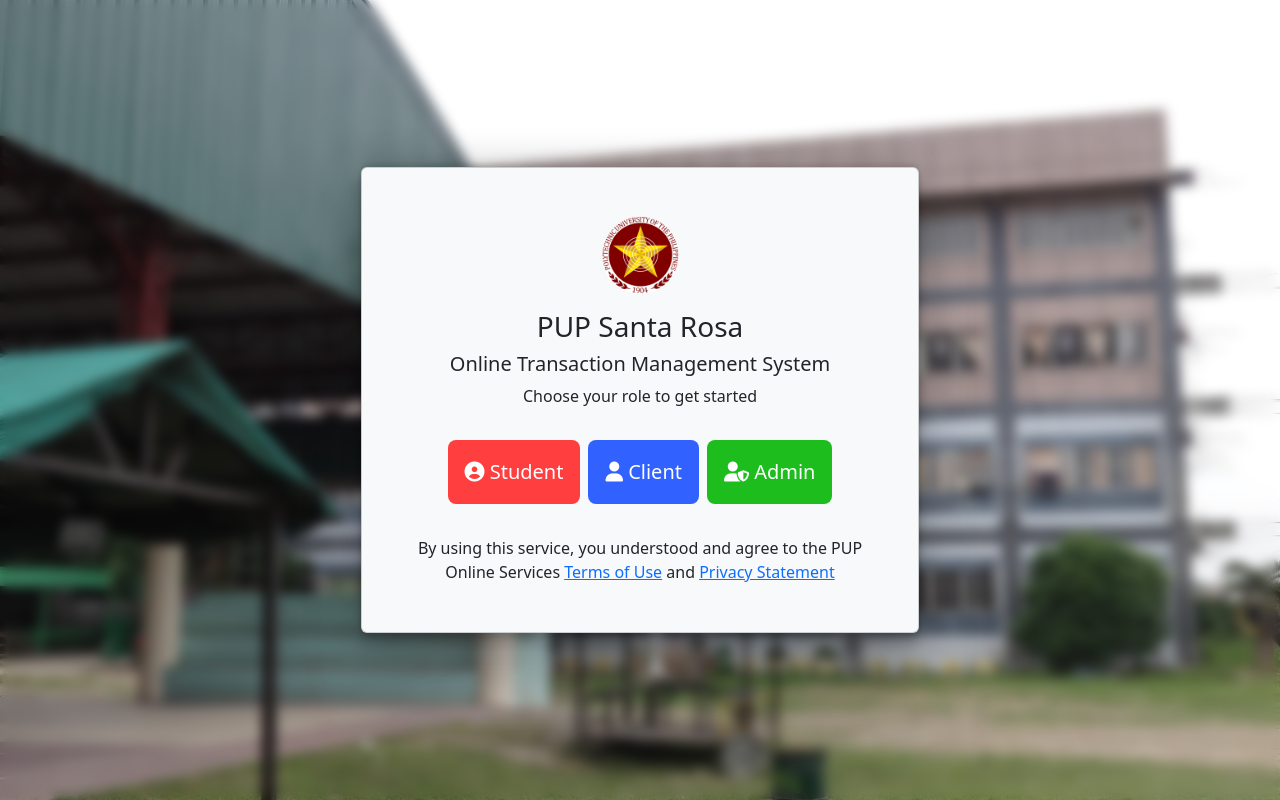
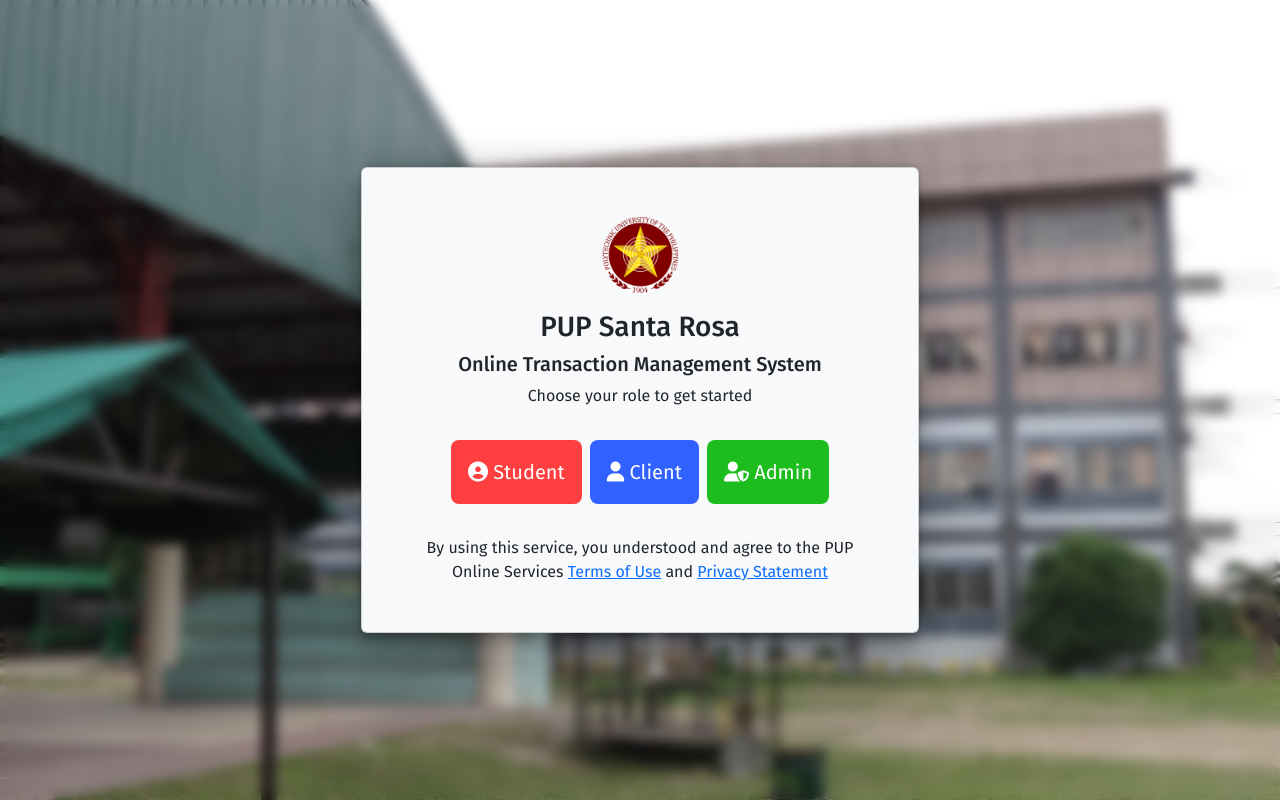
Before and after one commit to phyrozz/PUPSRC-OTMS, a PHP site: page / in a window 1280 px wide. Run offline with PHP 8.4, Linux system fonts and the light colour scheme; some libraries are stand-ins or nearby versions.

Commit message:
replaced font to Fire Sans

```diff
--- a/admin/guidance.php
+++ b/admin/guidance.php
@@ -5,6 +5,9 @@
     <meta http-equiv="X-UA-Compatible" content="IE=edge">
     <meta name="viewport" content="width=device-width, initial-scale=1.0">
     <title>Admin - Guidance Office</title>
+    <link rel="preconnect" href="https://fonts.googleapis.com">
+    <link rel="preconnect" href="https://fonts.gstatic.com" crossorigin>
+    <link href="https://fonts.googleapis.com/css2?family=Fira+Sans:ital,wght@0,100;0,200;0,300;0,400;0,500;0,600;0,700;0,800;0,900;1,100;1,200;1,300;1,400;1,500;1,600;1,700;1,800;1,900&display=swap" rel="stylesheet">
     <link rel="icon" type="image/x-icon" href="/assets/favicon.ico">
     <link rel="stylesheet" href="../node_modules/bootstrap/dist/css/bootstrap.min.css">
     <link rel="stylesheet" href="../style.css">
--- a/index.php
+++ b/index.php
@@ -5,6 +5,9 @@
     <meta http-equiv="X-UA-Compatible" content="IE=edge">
     <meta name="viewport" content="width=device-width, initial-scale=1.0">
     <title>PUPSRC-OTMS - Welcome Page</title>
+    <link rel="preconnect" href="https://fonts.googleapis.com">
+    <link rel="preconnect" href="https://fonts.gstatic.com" crossorigin>
+    <link href="https://fonts.googleapis.com/css2?family=Fira+Sans:ital,wght@0,100;0,200;0,300;0,400;0,500;0,600;0,700;0,800;0,900;1,100;1,200;1,300;1,400;1,500;1,600;1,700;1,800;1,900&display=swap" rel="stylesheet">
     <link rel="icon" type="image/x-icon" href="/assets/favicon.ico">
     <link rel="stylesheet" href="node_modules/bootstrap/dist/css/bootstrap.min.css">
     <link rel="stylesheet" href="style.css">
--- a/student/academic.php
+++ b/student/academic.php
@@ -5,6 +5,9 @@
     <meta http-equiv="X-UA-Compatible" content="IE=edge">
     <meta name="viewport" content="width=device-width, initial-scale=1.0">
     <title>Academic Office - Welcome</title>
+    <link rel="preconnect" href="https://fonts.googleapis.com">
+    <link rel="preconnect" href="https://fonts.gstatic.com" crossorigin>
+    <link href="https://fonts.googleapis.com/css2?family=Fira+Sans:ital,wght@0,100;0,200;0,300;0,400;0,500;0,600;0,700;0,800;0,900;1,100;1,200;1,300;1,400;1,500;1,600;1,700;1,800;1,900&display=swap" rel="stylesheet">
     <link rel="icon" type="image/x-icon" href="/assets/favicon.ico">
     <link rel="stylesheet" href="../node_modules/bootstrap/dist/css/bootstrap.min.css">
     <link rel="stylesheet" href="../style.css">
--- a/student/guidance.php
+++ b/student/guidance.php
@@ -5,6 +5,9 @@
     <meta http-equiv="X-UA-Compatible" content="IE=edge">
     <meta name="viewport" content="width=device-width, initial-scale=1.0">
     <title>Guidance Office - Welcome</title>
+    <link rel="preconnect" href="https://fonts.googleapis.com">
+    <link rel="preconnect" href="https://fonts.gstatic.com" crossorigin>
+    <link href="https://fonts.googleapis.com/css2?family=Fira+Sans:ital,wght@0,100;0,200;0,300;0,400;0,500;0,600;0,700;0,800;0,900;1,100;1,200;1,300;1,400;1,500;1,600;1,700;1,800;1,900&display=swap" rel="stylesheet">
     <link rel="icon" type="image/x-icon" href="/assets/favicon.ico">
     <link rel="stylesheet" href="../node_modules/bootstrap/dist/css/bootstrap.min.css">
     <link rel="stylesheet" href="../style.css">
--- a/student/guidance/clearance.php
+++ b/student/guidance/clearance.php
@@ -5,6 +5,9 @@
     <meta http-equiv="X-UA-Compatible" content="IE=edge">
     <meta name="viewport" content="width=device-width, initial-scale=1.0">
     <title>Guidance Office - Request Clearance</title>
+    <link rel="preconnect" href="https://fonts.googleapis.com">
+    <link rel="preconnect" href="https://fonts.gstatic.com" crossorigin>
+    <link href="https://fonts.googleapis.com/css2?family=Fira+Sans:ital,wght@0,100;0,200;0,300;0,400;0,500;0,600;0,700;0,800;0,900;1,100;1,200;1,300;1,400;1,500;1,600;1,700;1,800;1,900&display=swap" rel="stylesheet">
     <link rel="icon" type="image/x-icon" href="/assets/favicon.ico">
     <link rel="stylesheet" href="/node_modules/bootstrap/dist/css/bootstrap.min.css">
     <link rel="stylesheet" href="/style.css">
--- a/student/guidance/counceling.php
+++ b/student/guidance/counceling.php
@@ -5,6 +5,9 @@
     <meta http-equiv="X-UA-Compatible" content="IE=edge">
     <meta name="viewport" content="width=device-width, initial-scale=1.0">
     <title>Guidance Office - Counseling</title>
+    <link rel="preconnect" href="https://fonts.googleapis.com">
+    <link rel="preconnect" href="https://fonts.gstatic.com" crossorigin>
+    <link href="https://fonts.googleapis.com/css2?family=Fira+Sans:ital,wght@0,100;0,200;0,300;0,400;0,500;0,600;0,700;0,800;0,900;1,100;1,200;1,300;1,400;1,500;1,600;1,700;1,800;1,900&display=swap" rel="stylesheet">
     <link rel="icon" type="image/x-icon" href="/assets/favicon.ico">
     <link rel="stylesheet" href="../../node_modules/bootstrap/dist/css/bootstrap.min.css">
     <link rel="stylesheet" href="../../style.css">
--- a/student/guidance/doc_appointments/clearance.php
+++ b/student/guidance/doc_appointments/clearance.php
@@ -5,6 +5,9 @@
     <meta http-equiv="X-UA-Compatible" content="IE=edge">
     <meta name="viewport" content="width=device-width, initial-scale=1.0">
     <title>Guidance Office - Schedule Clearance</title>
+    <link rel="preconnect" href="https://fonts.googleapis.com">
+    <link rel="preconnect" href="https://fonts.gstatic.com" crossorigin>
+    <link href="https://fonts.googleapis.com/css2?family=Fira+Sans:ital,wght@0,100;0,200;0,300;0,400;0,500;0,600;0,700;0,800;0,900;1,100;1,200;1,300;1,400;1,500;1,600;1,700;1,800;1,900&display=swap" rel="stylesheet">
     <link rel="icon" type="image/x-icon" href="/assets/favicon.ico">
     <link rel="stylesheet" href="/node_modules/bootstrap/dist/css/bootstrap.min.css">
     <link rel="stylesheet" href="/style.css">
--- a/student/guidance/doc_appointments/good_morals.php
+++ b/student/guidance/doc_appointments/good_morals.php
@@ -5,6 +5,9 @@
     <meta http-equiv="X-UA-Compatible" content="IE=edge">
     <meta name="viewport" content="width=device-width, initial-scale=1.0">
     <title>Guidance Office - Schedule Good Morals</title>
+    <link rel="preconnect" href="https://fonts.googleapis.com">
+    <link rel="preconnect" href="https://fonts.gstatic.com" crossorigin>
+    <link href="https://fonts.googleapis.com/css2?family=Fira+Sans:ital,wght@0,100;0,200;0,300;0,400;0,500;0,600;0,700;0,800;0,900;1,100;1,200;1,300;1,400;1,500;1,600;1,700;1,800;1,900&display=swap" rel="stylesheet">
     <link rel="icon" type="image/x-icon" href="/assets/favicon.ico">
     <link rel="stylesheet" href="../../../node_modules/bootstrap/dist/css/bootstrap.min.css">
     <link rel="stylesheet" href="../../../style.css">
--- a/student/guidance/good_morals.php
+++ b/student/guidance/good_morals.php
@@ -5,6 +5,9 @@
     <meta http-equiv="X-UA-Compatible" content="IE=edge">
     <meta name="viewport" content="width=device-width, initial-scale=1.0">
     <title>Guidance Office - Request Good Morals</title>
+    <link rel="preconnect" href="https://fonts.googleapis.com">
+    <link rel="preconnect" href="https://fonts.gstatic.com" crossorigin>
+    <link href="https://fonts.googleapis.com/css2?family=Fira+Sans:ital,wght@0,100;0,200;0,300;0,400;0,500;0,600;0,700;0,800;0,900;1,100;1,200;1,300;1,400;1,500;1,600;1,700;1,800;1,900&display=swap" rel="stylesheet">
     <link rel="icon" type="image/x-icon" href="/assets/favicon.ico">
     <link rel="stylesheet" href="/node_modules/bootstrap/dist/css/bootstrap.min.css">
     <link rel="stylesheet" href="/style.css">
--- a/student/transactions.php
+++ b/student/transactions.php
@@ -5,6 +5,9 @@
     <meta http-equiv="X-UA-Compatible" content="IE=edge">
     <meta name="viewport" content="width=device-width, initial-scale=1.0">
     <title>Transaction History</title>
+    <link rel="preconnect" href="https://fonts.googleapis.com">
+    <link rel="preconnect" href="https://fonts.gstatic.com" crossorigin>
+    <link href="https://fonts.googleapis.com/css2?family=Fira+Sans:ital,wght@0,100;0,200;0,300;0,400;0,500;0,600;0,700;0,800;0,900;1,100;1,200;1,300;1,400;1,500;1,600;1,700;1,800;1,900&display=swap" rel="stylesheet">
     <link rel="icon" type="image/x-icon" href="/assets/favicon.ico">
     <link rel="stylesheet" href="../node_modules/bootstrap/dist/css/bootstrap.min.css">
     <link rel="stylesheet" href="/style.css">
--- a/style.css
+++ b/style.css
@@ -1,6 +1,12 @@
 * {
     margin: 0;
+    font-family: 'Fira Sans', sans-serif;
 }
+
+a {
+    font-family: 'Fira Sans', sans-serif;
+}
+
 html, body {
     height: 100%;
 }
```
